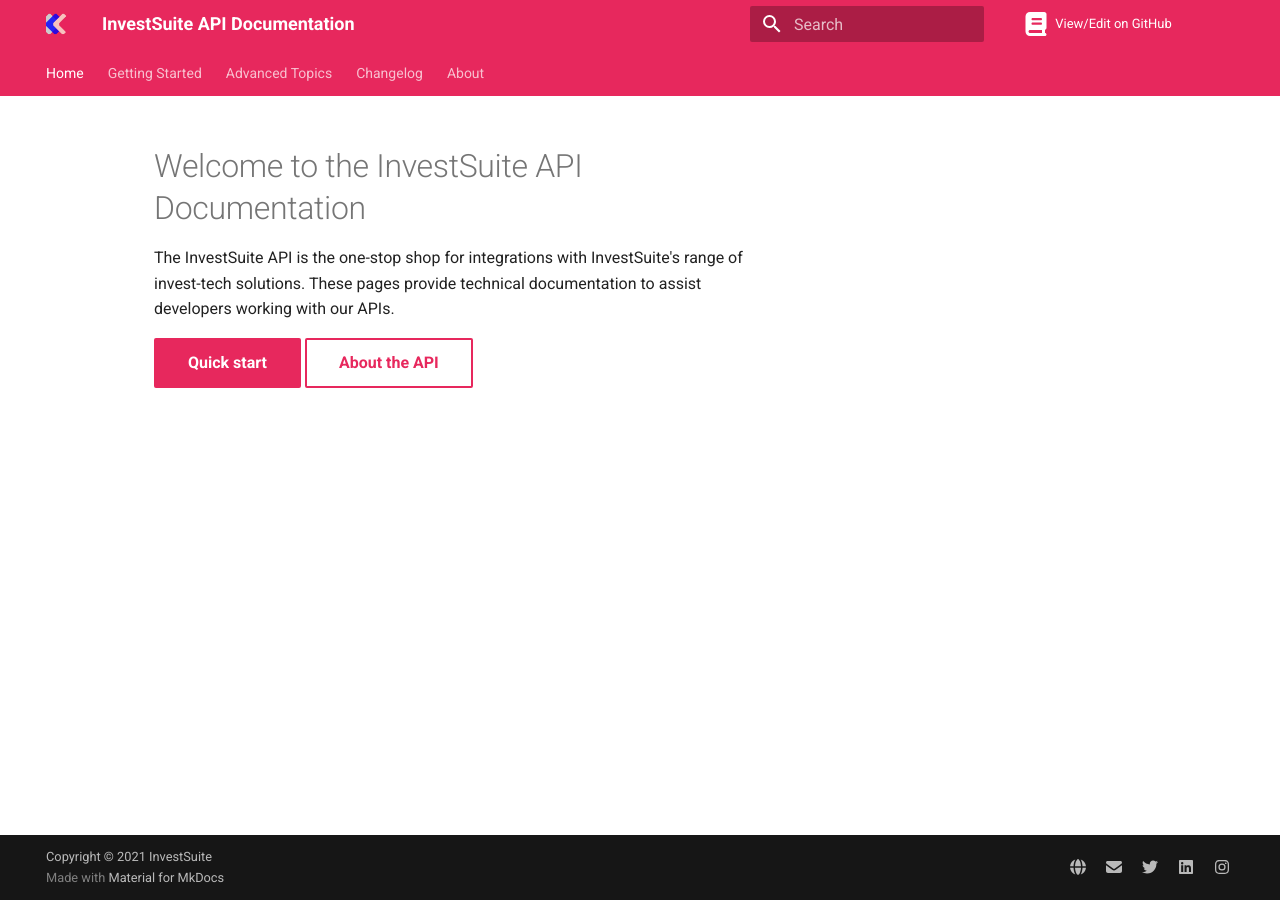
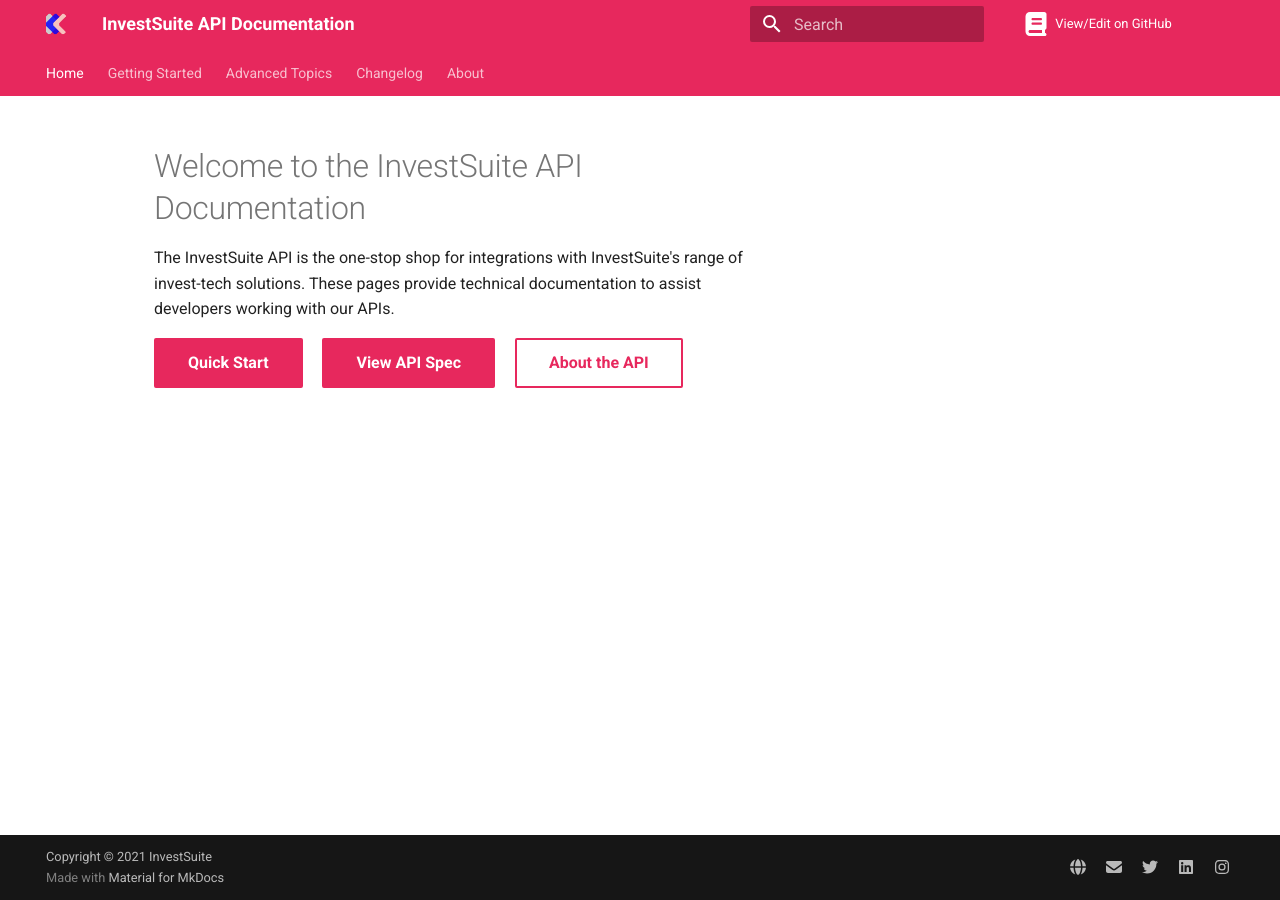
Before and after one commit to investsuite/investsuite-api-docs, an MkDocs documentation site: the page built from docs/index.md, in a window 1280 px wide. Built offline with MkDocs 1.6.1 and Material for MkDocs 9.7.7, drawn with Linux system fonts in a browser that asks for light colours; nearby versions of some CDN libraries; comment, search, counter and statistics services are not loaded.

Commit message:
add button to splash page

```diff
--- a/overrides/splash_page.html
+++ b/overrides/splash_page.html
@@ -7,8 +7,13 @@
           <h1>Welcome to the InvestSuite API Documentation</h1>
           <p>{{ config.site_description }}</p>
           <a href="{{ page.next_page.url | url }}" title="{{ page.next_page.title | e }}" class="md-button md-button--primary">
-            Quick start
+            Quick Start
           </a>
+          &nbsp;&nbsp;&nbsp;
+          <a href="https://public-api.dev.investsuite.com/redoc" title="View Spec" class="md-button md-button--primary">
+            View API Spec
+          </a>
+          &nbsp;&nbsp;&nbsp;
           <a href="{{ 'about/' | url }}" title="About the InvestSuite API" class="md-button">
             About the API
           </a>
```
